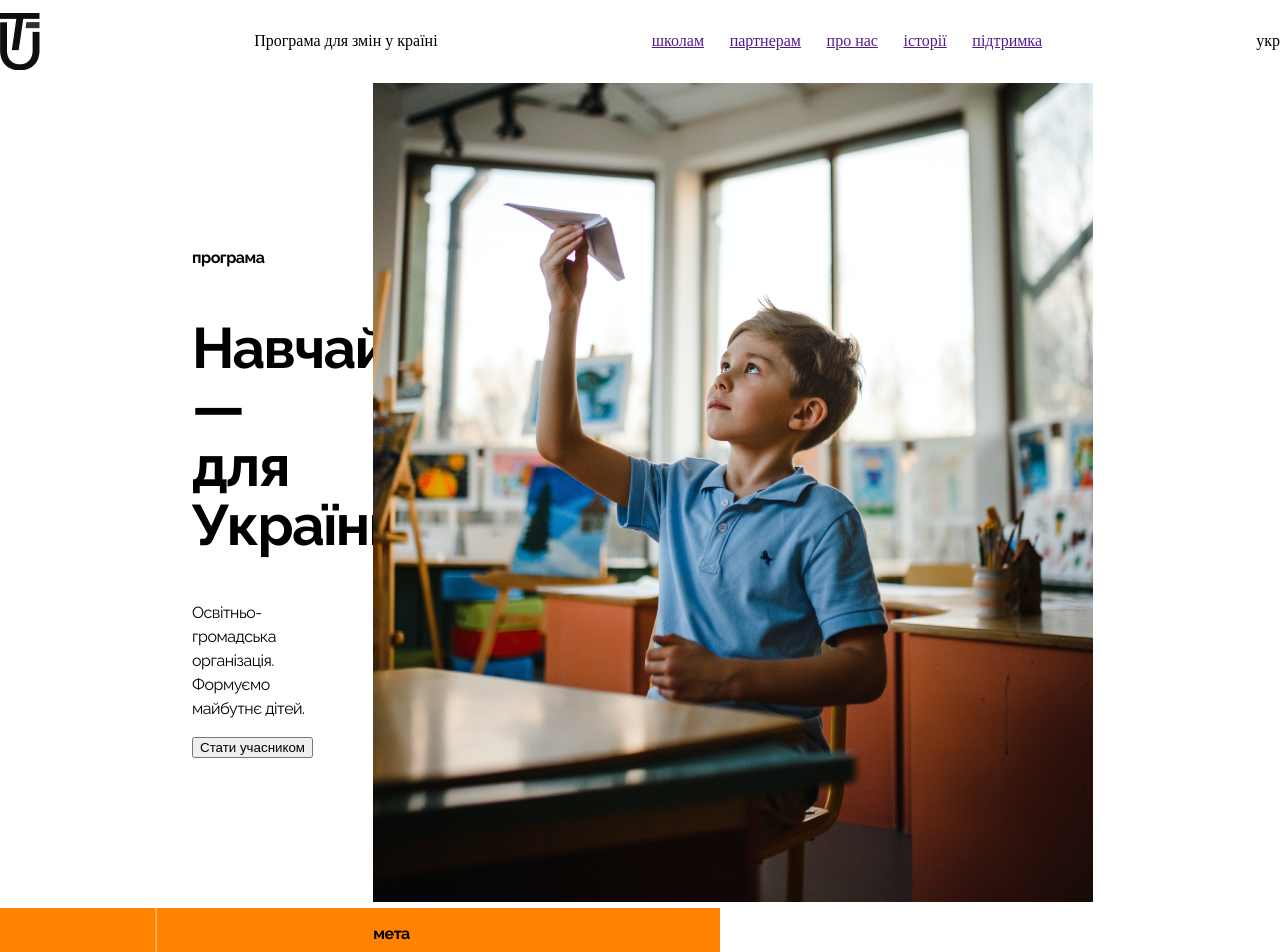
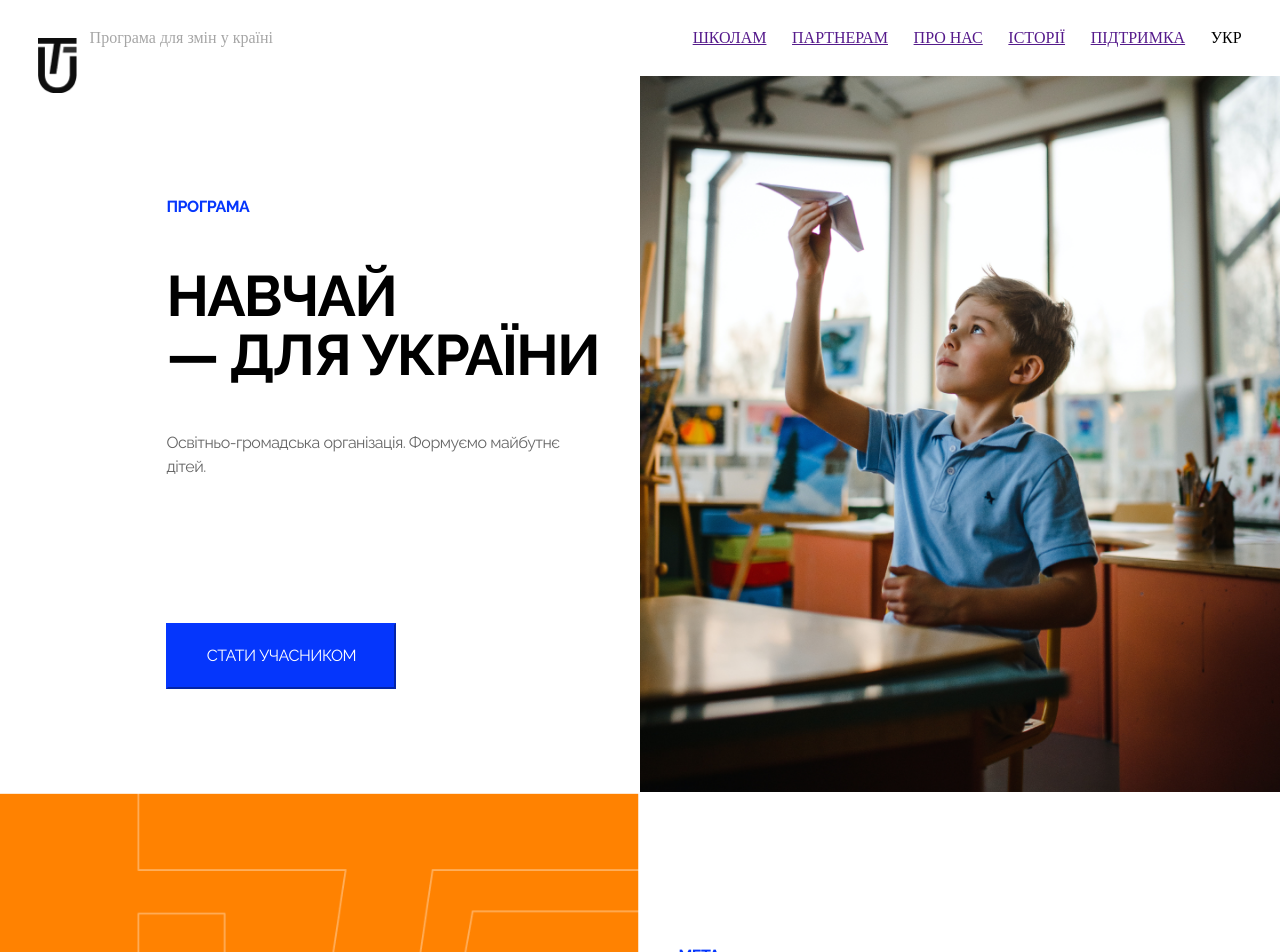
Before and after one commit to MatusBo/HW_6, a plain HTML site: page index.html in a window 1280 px wide. Shown: the top 952 px of the page. Drawn offline with Linux system fonts and the light colour scheme.

Commit message:
logo placement

```diff
--- a/index.html
+++ b/index.html
@@ -10,8 +10,10 @@
   <body>
     <div class="container">
       <header>
-        <img src="./img/logo.png" alt="logo" />
+        <div>
+        <img class="logo" src="./img/logo.png" alt="logo" />
         <p>Програма для змін у країні</p>
+      </div>
         <nav>
           <ul>
             <li>
@@ -29,31 +31,29 @@
             <li>
               <a href="">підтримка</a>
             </li>
+            <li>укр</li>
           </ul>
         </nav>
-        <p>укр</p>
       </header>
       <main>
         <section class="name">
           <h3>програма</h3>
-          <h1>Навчай — для України</h1>
+          <h1>Навчай <br> — для України</h1>
           <p>Освітньо-громадська організація. Формуємо майбутнє дітей.</p>
-          <button>Стати учасником</button>
+          <button class="button" type="button">Стати учасником</button>
         </section>
         <div class="boy">
-          <img src="./img/boy.png" alt="boy" />
         </div>
         <div class="orange_logo">
-          <img src="./img/orange_logo.png" alt="orange_logo" />
         </div>
         <section class="objective">
           <h3>мета</h3>
-          <h2>доступ - до якісної освіти</h2>
+          <h2>доступ  <br> - до якісної освіти</h2>
           <p>
             Нашою ціл’ю є те, щоб кожна дитина в Україні, незалежно від її місця
             народження, мала доступ до якісної освіти.
           </p>
-          <button>дізнатись більше</button>
+          <button class="button" type="button">дізнатись більше</button>
         </section>
       </main>
     </div>
--- a/style.css
+++ b/style.css
@@ -1,19 +1,37 @@
 body {
   background-color: #ffffff;
   margin: 0;
+  /* чи потрібно box-sizing: border-box;*/
 }
 
 .container {
   width: 100vw;
   max-width: 1440px;
   margin: 0 auto;
+  position: relative;
 }
 
 header {
   display: flex;
-  margin: 1vw 0;
+  margin: 1vw 3vw;
   align-items: center;
   justify-content: space-between;
+}
+
+header div {
+  display: flex;
+  gap: 1vw;
+}
+
+header div p {
+  opacity: 35%;
+  margin-left: 4vw;
+}
+
+.logo {
+  position: absolute;
+  margin-top: 2vw;
+  width: 3vw;
 }
 
 ul {
@@ -23,6 +41,7 @@ ul {
   padding: 0vw;
   gap: 2vw;
   list-style: none;
+  text-transform: uppercase;
 }
 
 main {
@@ -30,22 +49,36 @@ main {
   grid-template-columns: repeat(4, 1fr);
 }
 
-.name,
+.name {
+  max-width: 720px;
+  grid-column: 1 / 3;
+  margin: auto 3vw auto 13vw;
+}
+
 .orange_logo {
+  background-image: url(./img/orange_logo.png);
+  background-repeat: no-repeat;
+  background-size: 100%;
   max-width: 720px;
+  height: 56vw;
   grid-column: 1 / 3;
 }
 
-.boy,
+.boy {
+  background-image: url(./img/boy.png);
+  background-repeat: no-repeat;
+  background-size: 100%;
+  max-width: 720px;
+  height: 56vw;
+  grid-column: 3 / 5;
+}
+
 .objective {
   max-width: 720px;
-  width: 100vw;
-  grid-template-columns: 3 / 5;
+  grid-column: 3 / 5;
+  margin: auto 13vw auto 3vw;
 }
 
-.name {
-  margin: auto 4vw auto 15vw;
-}
 
 h1 {
   font-family: Raleway;
@@ -54,24 +87,28 @@ h1 {
   line-height: 59px;
   letter-spacing: -0.03em;
   text-align: left;
+  text-transform: uppercase;
 }
 
-.name h3 {
+.name h3, .objective h3 {
   font-family: Raleway;
   font-size: 16px;
   font-weight: 700;
   line-height: 24px;
   letter-spacing: -0.03em;
   text-align: left;
+  text-transform: uppercase;
+  color: #0536fc;
 }
 
-.name p {
+.name p, .objective p {
   font-family: Raleway;
   font-size: 16px;
   font-weight: 400;
   line-height: 24px;
   letter-spacing: -0.03em;
   text-align: left;
+  opacity: 60%;
 }
 
 .objective h2 {
@@ -81,24 +118,22 @@ h1 {
   line-height: 42px;
   letter-spacing: -0.03em;
   text-align: left;
+  text-transform: uppercase;
 }
 
-.objective h3 {
-  font-family: Raleway;
-  font-size: 16px;
-  font-weight: 700;
-  line-height: 24px;
-  letter-spacing: -0.03em;
-  text-align: left;
-}
-
-.objective p {
+.button {
+  background-color: #0536fc;
+  border-color: #0536fc;
+  color: #ffffff;
   font-family: Raleway;
   font-size: 16px;
   font-weight: 400;
   line-height: 24px;
   letter-spacing: -0.03em;
   text-align: left;
+  text-transform: uppercase;
+  padding: 1.5vw 3vw;
+  margin-top: 10vw;
 }
 
 /* при зменшенні екрану задати дві колонки замість 4-х, доробити*/
```
